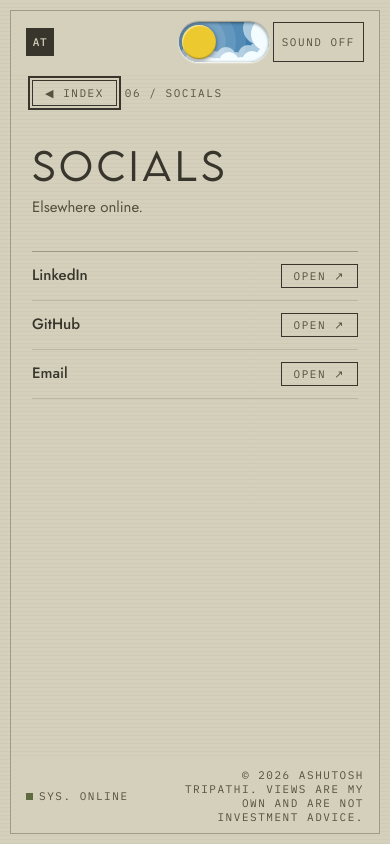
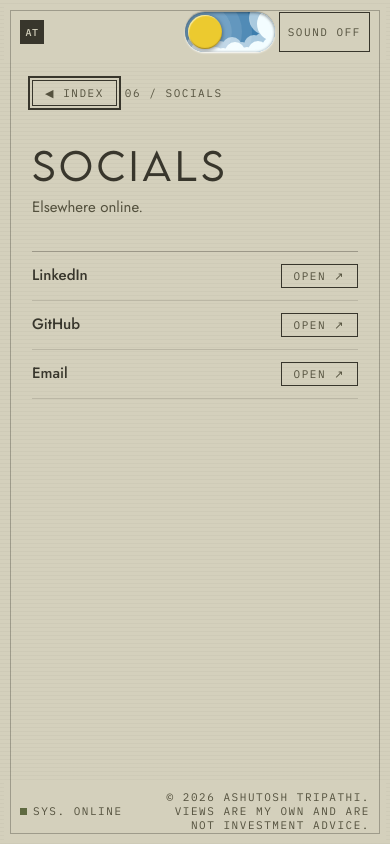
Before and after one commit to zshqv/Ashutosh-Portfolio, a React (Vite) app: page /socials in a window 390 px wide. Built offline with nearby package versions, Linux system fonts and the light colour scheme.

Commit message:
Adjust top bar and footer positioning for small screens
Tighten inset positioning and padding to match 4px frame
on mobile viewports.

Co-Authored-By: Claude Opus 4.6 <noreply@anthropic.com>

```diff
--- a/src/components/Footer.css
+++ b/src/components/Footer.css
@@ -36,3 +36,12 @@
     font-size: 9px;
   }
 }
+
+@media (max-width: 480px) {
+  .site-footer {
+    bottom: 4px;
+    left: 4px;
+    right: 4px;
+    padding: 8px var(--gutter);
+  }
+}
--- a/src/components/TopBar.css
+++ b/src/components/TopBar.css
@@ -68,6 +68,15 @@
   }
 }
 
+@media (max-width: 480px) {
+  .top-bar {
+    top: 4px;
+    left: 4px;
+    right: 4px;
+    padding: 8px var(--gutter);
+  }
+}
+
 @media (max-width: 420px) {
   .top-bar__right {
     gap: 4px;
@@ -76,4 +85,9 @@
     padding: 4px 8px;
     font-size: 10px;
   }
+  .top-bar__logo {
+    width: 24px;
+    height: 24px;
+    font-size: 10px;
+  }
 }
```
